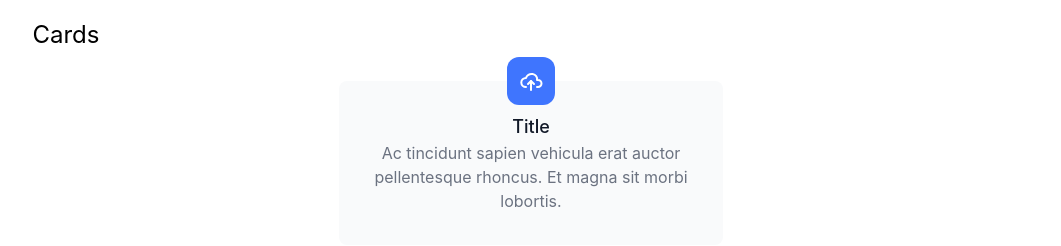
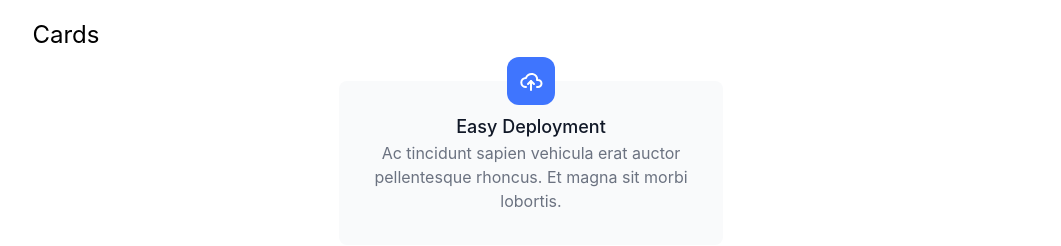
Before and after one commit to rheera/component-library, a React (Vite) app: page / in a window 1280 px wide. Shown: the part 464-710 px from the top of the page, without its empty margins (109-1170 px from the left). Built offline with nearby package versions, Linux system fonts and the light colour scheme.

Commit message:
make card a compound component

```diff
--- a/src/App.jsx
+++ b/src/App.jsx
@@ -1,10 +1,11 @@
 import Badge from "./components/Badge/index";
 import Banner from "./components/Banner/index";
-import Card from "./components/Card";
+import Card from "./components/Card/index";
 import randomBool from "./utility/randomBool";
 import { colors, bannerTypes } from "./data/modifiers";
 import "./scss/global.scss";
 import "./scss/app.scss";
+import { TbCloudUpload } from "react-icons/tb";
 
 function App() {
   return (
@@ -47,7 +48,15 @@ function App() {
       <section className="component-section">
         <h2 className="component-section__title">Cards</h2>
         <div className="component-section__main cards">
-          <Card />
+          <Card>
+            <Card.Icon>
+              <TbCloudUpload />
+            </Card.Icon>
+            <Card.Text title="Easy Deployment">
+              Ac tincidunt sapien vehicula erat auctor pellentesque rhoncus. Et
+              magna sit morbi lobortis.
+            </Card.Text>
+          </Card>
         </div>
       </section>
     </main>
--- a/src/components/Card/Card.jsx
+++ b/src/components/Card/Card.jsx
@@ -1,19 +1,5 @@
-import { TbCloudUpload } from "react-icons/tb";
 import "../../scss/card.scss";
 
-export default function Card() {
-  return (
-    <div className="card">
-      <div className="card__icon">
-        <TbCloudUpload />
-      </div>
-      <div className="card__text">
-        <h3 className="card__text__title">Title</h3>
-        <p className="card__text__para">
-          Ac tincidunt sapien vehicula erat auctor pellentesque rhoncus. Et
-          magna sit morbi lobortis.
-        </p>
-      </div>
-    </div>
-  );
+export default function Card({ children }) {
+  return <div className="card">{children}</div>;
 }
--- /dev/null
+++ b/src/components/Card/CardIcon.jsx
@@ -0,0 +1,3 @@
+export default function CardIcon({ children }) {
+  return <div className="card__icon">{children}</div>;
+}
--- /dev/null
+++ b/src/components/Card/CardText.jsx
@@ -0,0 +1,8 @@
+export default function CardText({ children, title }) {
+  return (
+    <div className="card__text">
+      <h3 className="card__text__title">{title}</h3>
+      {children && <p className="card__text__para">{children}</p>}
+    </div>
+  );
+}
--- a/src/components/Card/index.jsx
+++ b/src/components/Card/index.jsx
@@ -1,3 +1,8 @@
 import Card from "./Card";
+import CardIcon from "./CardIcon";
+import CardText from "./CardText";
+
+Card.Icon = CardIcon;
+Card.Text = CardText;
 
 export default Card;
```
Also changed, not shown: 1 other file (tests, documents, lock files or other folders).
